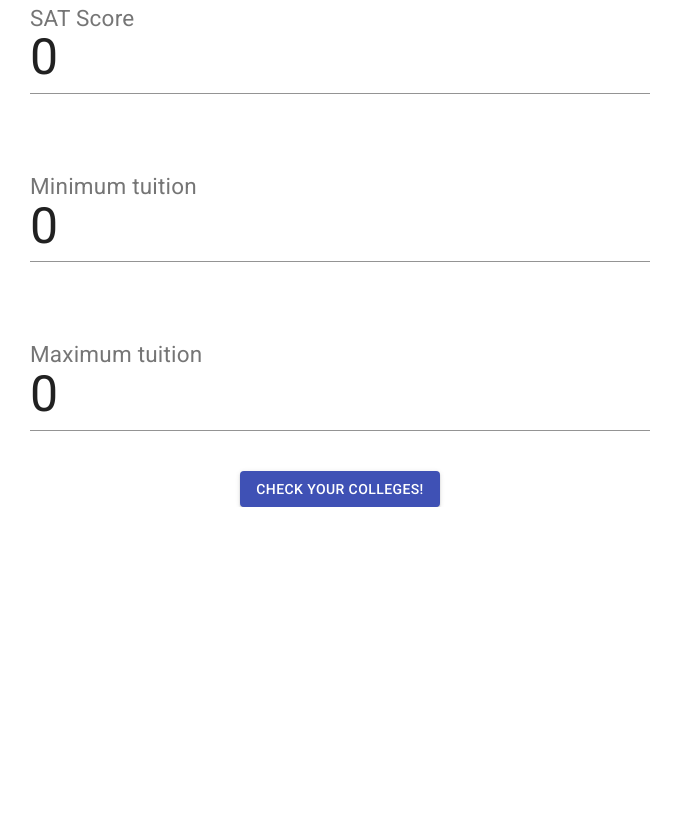
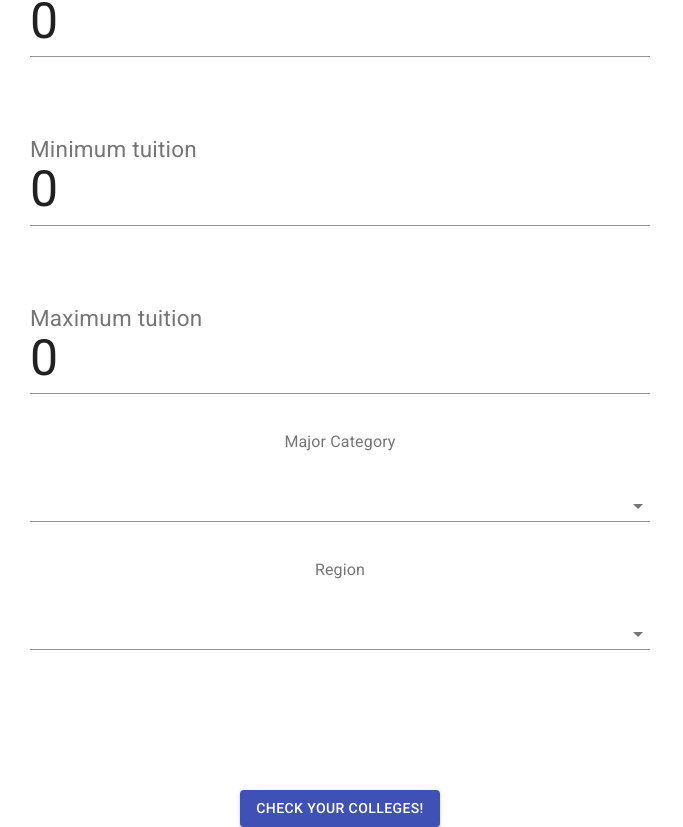
Before and after one commit to joshuacheng/CS411Project, a React (Create React App) app: page / in a window 1280 px wide. Shown: the part 531-1358 px from the top of the page, without its empty margins (0-683 px from the left). Before the commit the page ends 1038 px from the top, so only its background shows below. Built offline with nearby package versions, Linux system fonts and the light colour scheme.

Commit message:
Add dropdowns

```diff
--- a/src/App.js
+++ b/src/App.js
@@ -11,9 +11,9 @@ function App() {
         <h1>
           AdmitMe
         </h1>
-        <Button>
+        {/* <Button>
           get stuff
-        </Button>
+        </Button> */}
       </header>
 
         <SubmitForm />
--- a/src/SubmitForm.js
+++ b/src/SubmitForm.js
@@ -1,6 +1,9 @@
 import React, { Component } from 'react'
 import TextField from "@material-ui/core/TextField";
 import Button from "@material-ui/core/Button";
+import Select from "@material-ui/core/Select";
+import MenuItem from "@material-ui/core/MenuItem";
+import InputLabel from "@material-ui/core/InputLabel";
 import { withStyles } from "@material-ui/styles";
 
 const styles = theme => ({
@@ -21,6 +24,9 @@ const styles = theme => ({
 	},
 	inputLabel: {
 		fontSize: "30px"
+	},
+	dropdown: {
+		margin: "40px 10px"
 	}
 });
 
@@ -29,14 +35,35 @@ const fields = [
 	['actScore', 0, 'ACT Score'],
 	['satScore', 0, 'SAT Score'],
 	['tuitionLower', 0, 'Minimum tuition'],
-    ['tuitionUpper', 0, 'Maximum tuition']
+	['tuitionUpper', 0, 'Maximum tuition'],
+]
+
+const categories = [
+	"CS/CE/EE/Software/IT",
+	"Other Engineering",
+	"Biology/Premed",
+	"Math/Statistics",
+	"Other Sciences",
+	"Business/Econ/Accounting/Marketing",
+	"Liberal Arts/Journalism",
+	"Social Work/Other"
+]
+
+const regions = [
+	'midwest',
+	'rockies',
+	'east',
+	'west'
 ]
 
 export class SubmitForm extends Component {
 
 	state = fields.reduce((state, field) => {
-        return {...state, [field[0]]: field[1]}
-    }, {})
+		return { ...state, [field[0]]: field[1] }
+	}, {
+		category: '',
+		region: ''
+	})
 
 	handleChange = name => event => {
 		this.setState({
@@ -77,10 +104,49 @@ export class SubmitForm extends Component {
 									margin="normal"
 								/>
 							)
+						})}
+					<InputLabel htmlFor="major-category">Major Category</InputLabel>
+					< Select
+						className={classes.dropdown}
+						inputProps={{
+							name: 'Major Category',
+							id: 'major-category'
+						}}
+						value={this.state.category}
+						onChange={this.handleChange('category')}
+					>
+						{
+							categories.map(c => {
+								return (
+									<MenuItem value={c}>
+										{c}
+									</MenuItem>
+								)
 							})
 						}
+					</Select>
+					<InputLabel htmlFor="region">Region</InputLabel>
+					< Select
+						className={classes.dropdown}
+						inputProps={{
+							name: 'Region',
+							id: 'region'
+						}}
+						value={this.state.region}
+						onChange={this.handleChange('region')}
+					>
+						{
+							regions.map(c => {
+								return (
+									<MenuItem value={c}>
+										{c.charAt(0).toUpperCase() + c.slice(1)}
+									</MenuItem>
+								)
+							})
+						}
+					</Select>
 					<Button
-                        style={{alignSelf: "center"}}
+						style={{ alignSelf: "center", marginTop: "100px" }}
 						variant="contained"
 						color="primary"
 						onSubmit={this.submit}
@@ -90,7 +156,7 @@ export class SubmitForm extends Component {
                 </Button>
 				</div>
 
-            </div>
+			</div >
 		)
 	}
 }
```
Lines whose indentation alone changed are shown as unchanged.
